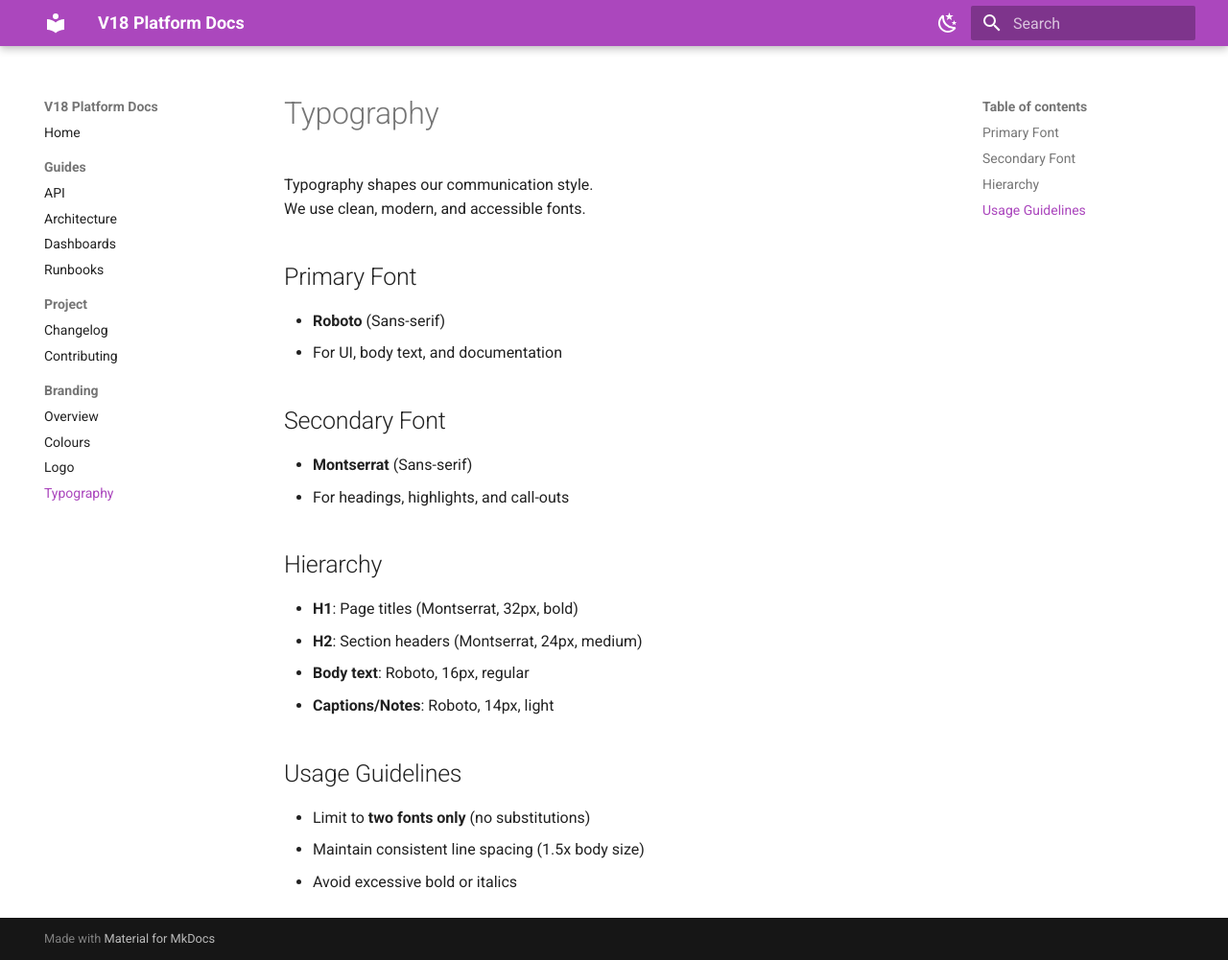
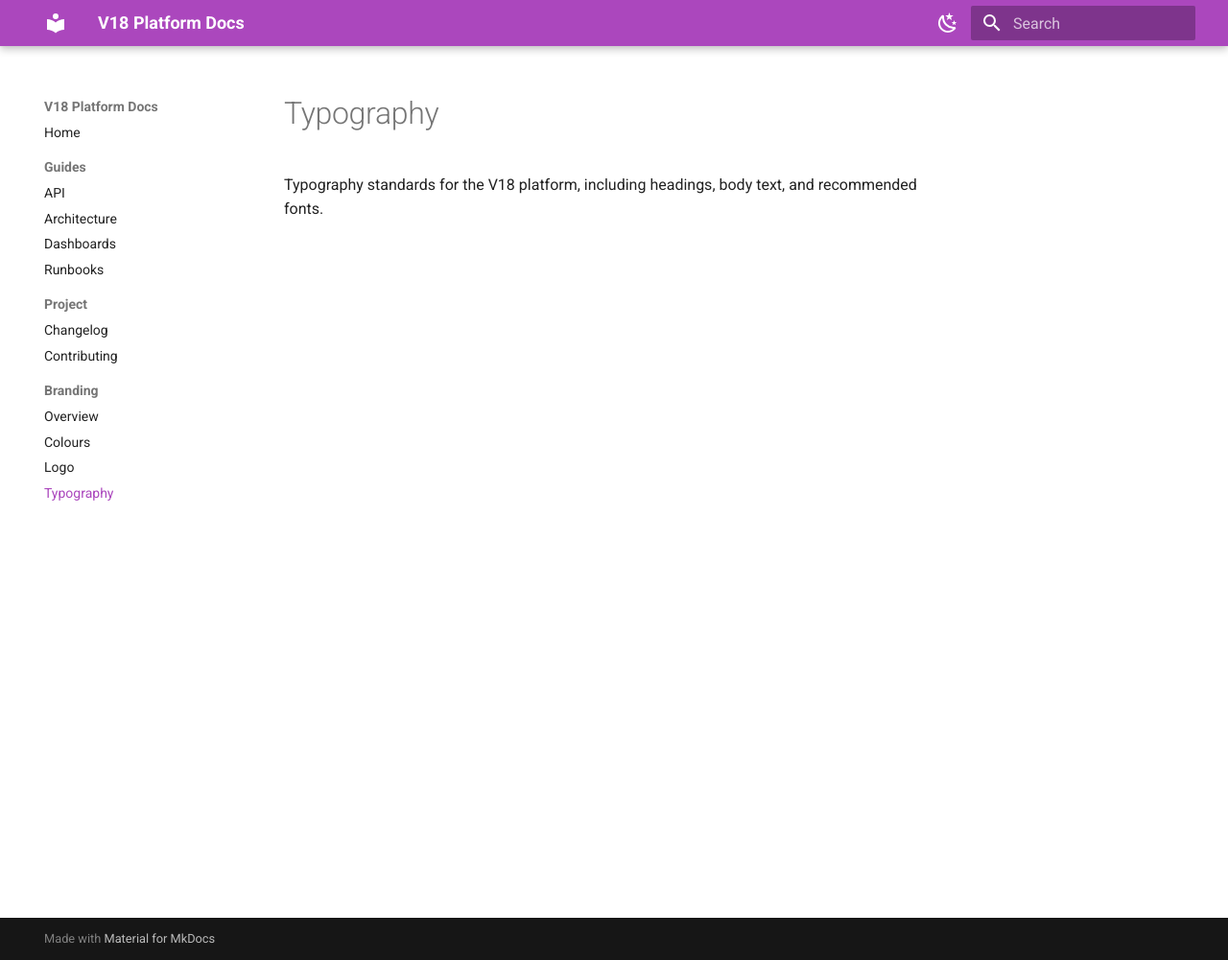
Before and after one commit to Kello54/Buildy, an MkDocs documentation site: the page built from docs/branding/typography.md, in a window 1280 px wide and 1001 px high. Shown: the whole window at 96% size. Built offline with MkDocs 1.6.1 and Material for MkDocs 9.7.7, drawn with Linux system fonts in a browser that asks for light colours.

Commit message:
Update typography.md

```diff
--- a/docs/branding/typography.md
+++ b/docs/branding/typography.md
@@ -1,23 +1,3 @@
 # Typography
 
-Typography shapes our communication style.
-We use clean, modern, and accessible fonts.
-
-## Primary Font
-- **Roboto** (Sans-serif)
-  - For UI, body text, and documentation
-
-## Secondary Font
-- **Montserrat** (Sans-serif)
-  - For headings, highlights, and call-outs
-
-## Hierarchy
-- **H1**: Page titles (Montserrat, 32px, bold)
-- **H2**: Section headers (Montserrat, 24px, medium)
-- **Body text**: Roboto, 16px, regular
-- **Captions/Notes**: Roboto, 14px, light
-
-## Usage Guidelines
-- Limit to **two fonts only** (no substitutions)
-- Maintain consistent line spacing (1.5x body size)
-- Avoid excessive bold or italics
+Typography standards for the V18 platform, including headings, body text, and recommended fonts.
```
